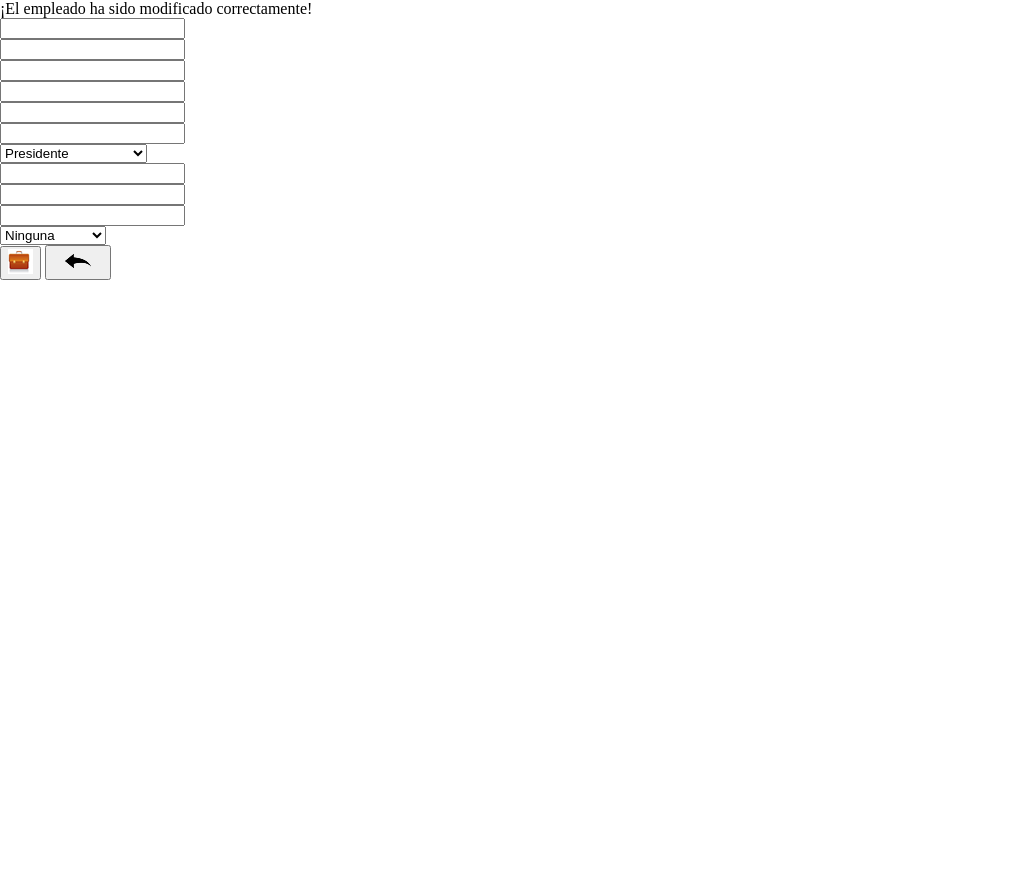
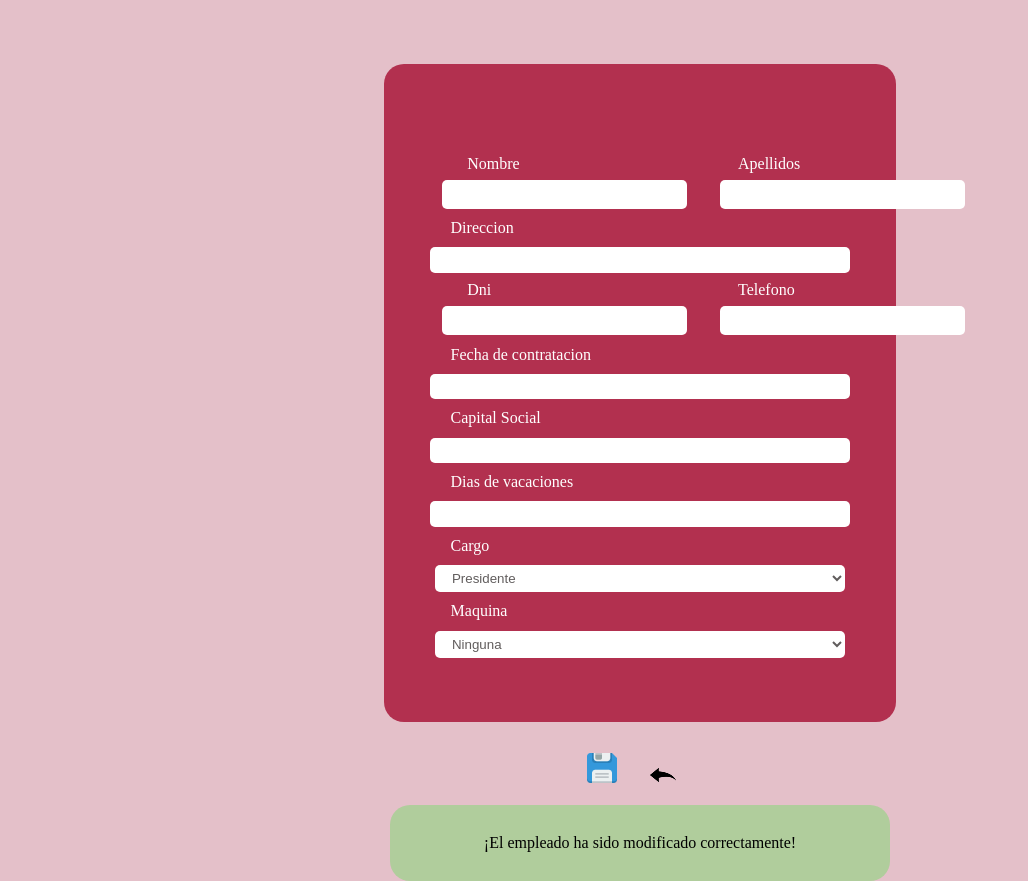
Before and after one commit to serrojjiim/issiproyect, a PHP site: page /modificar/modificarEmpleado.php in a window 1280 px wide. Shown: the whole page, without its empty margins (0-1028 px from the left). Before the commit the page ends 280 px from the top, so only its background shows below. Run offline with PHP 8.4, Linux system fonts and the light colour scheme; the visitor is signed in with stand-in values (Sample User, id 1).

Commit message:
form cliente empleado

```diff
--- a/accions/accion_modificar_cliente.php
+++ b/accions/accion_modificar_cliente.php
@@ -9,7 +9,7 @@
 
 	$conexion = crearConexionBD();
 	$actualizaCli = actualizarDatosCliente($conexion,$cliente['OID_CLI'],$cliente['CIF'],$cliente['NOMBRE']
-	,$cliente['DIRECCION'],$cliente['TELEFONO'],$cliente['EMAIL']);
+	,$cliente['DIRECCION'],$cliente['TELEFONO'],$cliente['EMAIL'],$cliente['OCULTO']);
 
 	$_SESSION['cliente'] = getClienteOid($conexion, $cliente['OID_CLI']);
 	cerrarConexionBD($conexion);
--- a/css/modificarForm.css
+++ b/css/modificarForm.css
@@ -1,10 +1,10 @@
 body{
-	background-color:#fdffff
+	background-color:#c97f917d
 }
 form.modForm{
 
 	}
-input.xd{
+input.inMod{
 	padding:1%;
 	border-radius:5px;
 	margin-top:2%;
@@ -12,25 +12,45 @@
 	background-color:#ffffff;
 	outline-width: 0;
     color:#615d5d;
-    width:85%;
+    width:80%;
+    text-indent: 2%;
+    margin-top:2%;
 }
-input.xd2{
-	padding:1%;
+input.inMod2{
+	padding:4%;
 	border-radius:5px;
 	margin-top:2%;
 	border:none;
 	background-color:#ffffff;
 	outline-width: 0;
     color:#615d5d;
-    width:41%;
+    width:130%;
+    text-indent: 4%;
+    margin-top:4%;
+    margin-left:33%;
+
+}
+input.inMod3{
+	padding:4%;
+	border-radius:5px;
+	margin-top:2%;
+	border:none;
+	background-color:#ffffff;
+	outline-width: 0;
+    color:#615d5d;
+    width:130%;
+    text-indent: 4%;
+    margin-top:4%;
+    margin-left:90%;
+
 }
 div.divMod{
     border-radius:20px;
-	background-color: #ff0047;
+	background-color: #aa173ad9;
 	padding-top:5%;
 	padding-bottom:5%;
 	width:40%;
-	margin-top:15%;
+	margin-top:5%;
 	margin-left:auto;
 	margin-right:auto;
 
@@ -44,5 +64,65 @@
 label.textoMod{
 	color:#ffffff;
 	float: left;
-	margin-left:8%
+	margin-top:2%;
+	margin-left:13%
 }
+label.textoMod2{
+	color:#ffffff;
+	float: left;
+	margin-left:47%;
+	margin-top:4%;
+		margin-top:2%;
+
+}
+label.textoMod3{
+	color:#ffffff;
+	float: left;
+	margin-left:100%;
+	margin-top:4%;
+		margin-top:2%;
+
+}
+button.botonG{
+    margin-top:2%;
+    margin-left:45%;
+    border:none;
+    background-color:#f0f8ff00;
+       cursor:pointer;
+
+    }
+button.botonG2{
+   border:none;
+   background-color:#f0f8ff00;
+   cursor:pointer;
+}
+div.error{
+	border-radius:20px;
+    margin-top:1%;
+    margin-left:auto;
+    margin-right:auto;
+    background-color:#14f11440;
+    width:37%;
+    padding:1%;
+}
+div.lineaxd{
+	display:flex;
+	margin-top:1%;
+}
+img.imagen{
+    width:40px;
+}
+select.seleccion{
+    padding:1%;
+	border-radius:5px;
+	margin-top:2%;
+	border:none;
+	background-color:#ffffff;
+	outline-width: 0;
+    color:#615d5d;
+    width:80%;
+    text-indent: 2%;
+    margin-top:2%;
+       cursor:pointer;
+
+}
--- a/modificar/modificarEmpleado.php
+++ b/modificar/modificarEmpleado.php
@@ -13,28 +13,67 @@
 <!DOCTYPE html>
 <html>
 <head>
-<meta name="viewport" content="width=device-width, initial-scale=1.0">
  <link rel="stylesheet" type="text/css" href="css/header.css" />
+ <link rel="stylesheet" type="text/css" href="css/modificarForm.css" />
 </head>
 <body>
 <main>
-	<?php
-	if (isset($_SESSION["mensajeok"])) {
-			unset($_SESSION["mensajeok"]);
+		<div align="center" class="divMod">
+	<div>
 
-		echo "¡El empleado ha sido modificado correctamente!";
+	<form method="post" action="../controladores/controlador_modificarempleados.php">
+	<input class="inMod" id="OID_EMP" name="OID_EMP" type="hidden" value="<?php echo $empleado["OID_EMP"]; ?>"/><br />
 
-	}
-	?>
-	<form method="post" action="../controladores/controlador_modificarempleados.php">
-	<input id="OID_EMP" name="OID_EMP" type="text" value="<?php echo $empleado["OID_EMP"]; ?>"/><br />
-	<input id="NOMBRE" name="NOMBRE" type="text" value="<?php echo $empleado["NOMBRE"]; ?>"/><br />
-	<input id="APELLIDOS" name="APELLIDOS" type="text" value="<?php echo $empleado["APELLIDOS"]; ?>"/><br />
-	<input pattern="^[0-9]{8}[A-Z]" id="DNI" name="DNI" type="text" value="<?php echo $empleado["DNI"]; ?>"/><br />
-	<input pattern="^[0-9]{9}" id="TELEFONO" name="TELEFONO" type="text" value="<?php echo $empleado["TELEFONO"]; ?>"/><br />
-	<input id="DIRECCION" name="DIRECCION" type="text" value="<?php echo $empleado["DIRECCION"]; ?>"/><br />
+	<div class="lineaxd">
+	<div>
+	<label class="textoMod2">Nombre</label></br>
+	<input class="inMod2" id="NOMBRE" name="NOMBRE" type="text" value="<?php echo $empleado["NOMBRE"]; ?>"/><br />
+	</div>
 
-	<select id="CARGO" name="CARGO">
+	<div>
+	<label class="textoMod3">Apellidos</label></br>
+	<input class="inMod3" id="APELLIDOS" name="APELLIDOS" type="text" value="<?php echo $empleado["APELLIDOS"]; ?>"/><br />
+	</div>
+	</div>
+
+	<div>
+	<label class="textoMod">Direccion</label></br>
+	<input class="inMod" id="DIRECCION" name="DIRECCION" type="text" value="<?php echo $empleado["DIRECCION"]; ?>"/><br />
+	</div>
+
+
+
+	<div class="lineaxd">
+	<div>
+	<label class="textoMod2">Dni</label></br>
+	<input class="inMod2" pattern="^[0-9]{8}[A-Z]" id="DNI" name="DNI" type="text" value="<?php echo $empleado["DNI"]; ?>"/><br />
+	</div>
+	<div>
+	<label class="textoMod3">Telefono</label></br>
+	<input class="inMod3" pattern="^[0-9]{9}" id="TELEFONO" name="TELEFONO" type="text" value="<?php echo $empleado["TELEFONO"]; ?>"/><br />
+	</div>
+	</div>
+
+
+
+	<div>
+	<label class="textoMod">Fecha de contratacion</label></br>
+	<input class="inMod" pattern="(0[1-9]|1[0-9]|2[0-9]|3[01])/(0[1-9]|1[012])/[0-9]{2}" id="FECHACONTRATACION" name="FECHACONTRATACION" type="text" value="<?php echo $empleado["FECHACONTRATACION"]; ?>"/><br />
+	</div>
+
+	<div>
+	<label class="textoMod">Capital Social</label></br>
+	<input class="inMod" id="CAPITALSOCIAL" name="CAPITALSOCIAL" type="text" value="<?php echo $empleado["CAPITALSOCIAL"]; ?>"/><br />
+	</div>
+
+	<div>
+	<label class="textoMod">Dias de vacaciones</label></br>
+	<input class="inMod" id="DIASVACACIONES" name="DIASVACACIONES" type="text" value="<?php echo $empleado["DIASVACACIONES"]; ?>"/><br/>
+	</div>
+
+	 	<div>
+	<label class="textoMod">Cargo</label></br>
+	<select  align="center" class="seleccion" id="CARGO" name="CARGO">
      	<option value="1"<?php if($empleado['CARGO']==1) echo "selected"; ?>>Presidente</option>
     	<option value="2"<?php if($empleado['CARGO']==2) echo "selected"; ?>>Vicepresidente</option>
     	<option value="3"<?php if($empleado['CARGO']==3) echo "selected"; ?>>Secretario</option>
@@ -47,13 +86,14 @@
     	<option value="10"<?php if($empleado['CARGO']==10) echo "selected"; ?>>Peón</option>
     	<option value="11"<?php if($empleado['CARGO']==11) echo "selected"; ?>>Camionero</option>
     	</select>
-   	<br />
 
-	<input pattern="(0[1-9]|1[0-9]|2[0-9]|3[01])/(0[1-9]|1[012])/[0-9]{2}" id="FECHACONTRATACION" name="FECHACONTRATACION" type="text" value="<?php echo $empleado["FECHACONTRATACION"]; ?>"/><br />
-	<input id="CAPITALSOCIAL" name="CAPITALSOCIAL" type="text" value="<?php echo $empleado["CAPITALSOCIAL"]; ?>"/><br />
-	<input id="DIASVACACIONES" name="DIASVACACIONES" type="text" value="<?php echo $empleado["DIASVACACIONES"]; ?>"/><br />
+	</div>
 
-	<select id="OID_MAQ" name="OID_MAQ">
+
+
+	<div>
+	<label class="textoMod">Maquina</label></br>
+	<select class="seleccion" id="OID_MAQ" name="OID_MAQ">
      	<option value="1"<?php if($empleado['OID_MAQ']==1) echo "selected"; ?>>Pintura</option>
     	<option value="2"<?php if($empleado['OID_MAQ']==2) echo "selected"; ?>>Fresadora</option>
     	<option value="3"<?php if($empleado['OID_MAQ']==3) echo "selected"; ?>>Serigrafiadora</option>
@@ -69,16 +109,32 @@
     	</select>
 
    	<br />
-	<button id="guardar" name="guardar" type="submit" class="editar_fila">
-			<img src="../img/bag_menuito.bmp" class="editar_fila" alt="Modificar cargo empleado">
+   	</div>
+
+
+
+   	</div>
+   	</div>
+
+	<button id="guardar" name="guardar" type="submit" class="botonG">
+			<img src="../img/guardar.png" class="imagen" >
 	</button>
-	<button id="patras" name="patras" type="submit" class="editar_fila">
+
+	<button id="patras" name="patras" type="submit" class="botonG2">
 			<img src="../img/back.png" class="editar_fila" alt="Modificar cargo empleado">
 	</button>
 
 
 
 	</form>
+	<?php
+	if (isset($_SESSION["mensajeok"])) {
+			unset($_SESSION["mensajeok"]);
+
+		echo "<div align=\"center\" class=\"error\"><p>¡El empleado ha sido modificado correctamente!</p></div>";
+
+	}
+	?>
 	<?php } ?>
 </main>
 </body>
```
Also changed, not shown: modificar/modificarCliente.php (+28 -19 lines), img/guardar.png (added).
